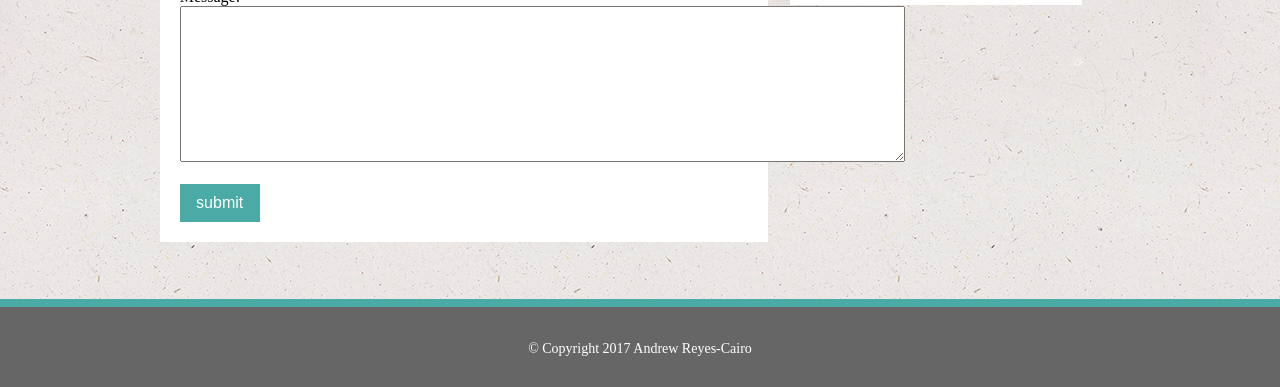
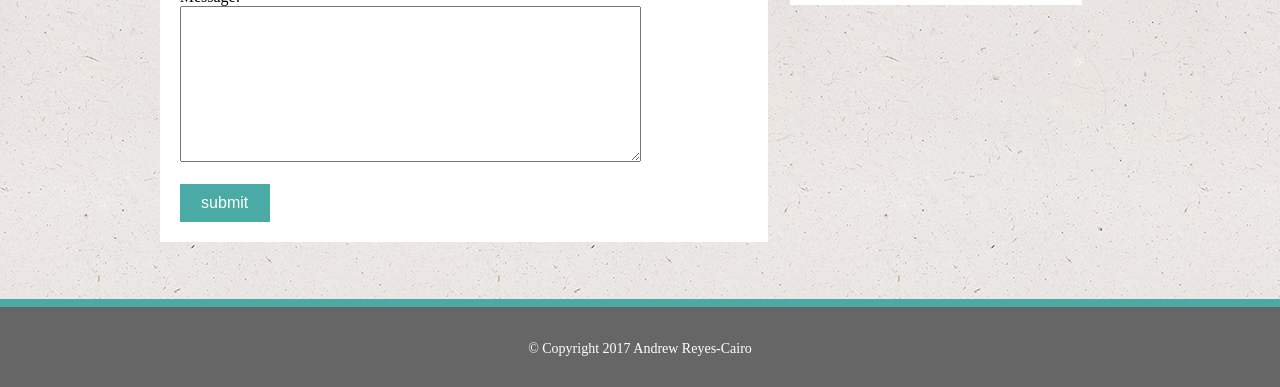
Before and after one commit to AndyRC6/Basic-Portfolio, a plain HTML site: page contact.html in a window 1280 px wide. Shown: the part 413-800 px from the top of the page. Drawn offline with Linux system fonts and the light colour scheme.

Commit message:
minor fixes

```diff
--- a/assets/css/style.css
+++ b/assets/css/style.css
@@ -124,17 +124,20 @@ h1{
 	font-size: 14px;
 }
 .contactForm input{
-	width:100%;
+	width:80%;
 	color:#e6e6e6;
+}
+.contactForm textarea{
+	width:80%;
 }
 #messageField{
 	font-family:'Arial', 'Helvetica Neue', Helvetica, sans-serif;
 }
 input[type="submit"]{
 	color:white;
-	width:80px;
 	background-color: #4aaaa5;
 	border-style: none;
 	padding:10px;
 	font-size: 16px;
+	width:90px;
 }
--- a/contact.html
+++ b/contact.html
@@ -31,7 +31,7 @@
 			<br>
 			<br>
 			Message:<br>
-			<textarea rows="10" cols="88" name="Message"></textarea>
+			<textarea rows="10" name="Message"></textarea>
 			<br>
 			<br>
 			<input type="submit" name="Submit" value="submit" id="submitButton">
```
